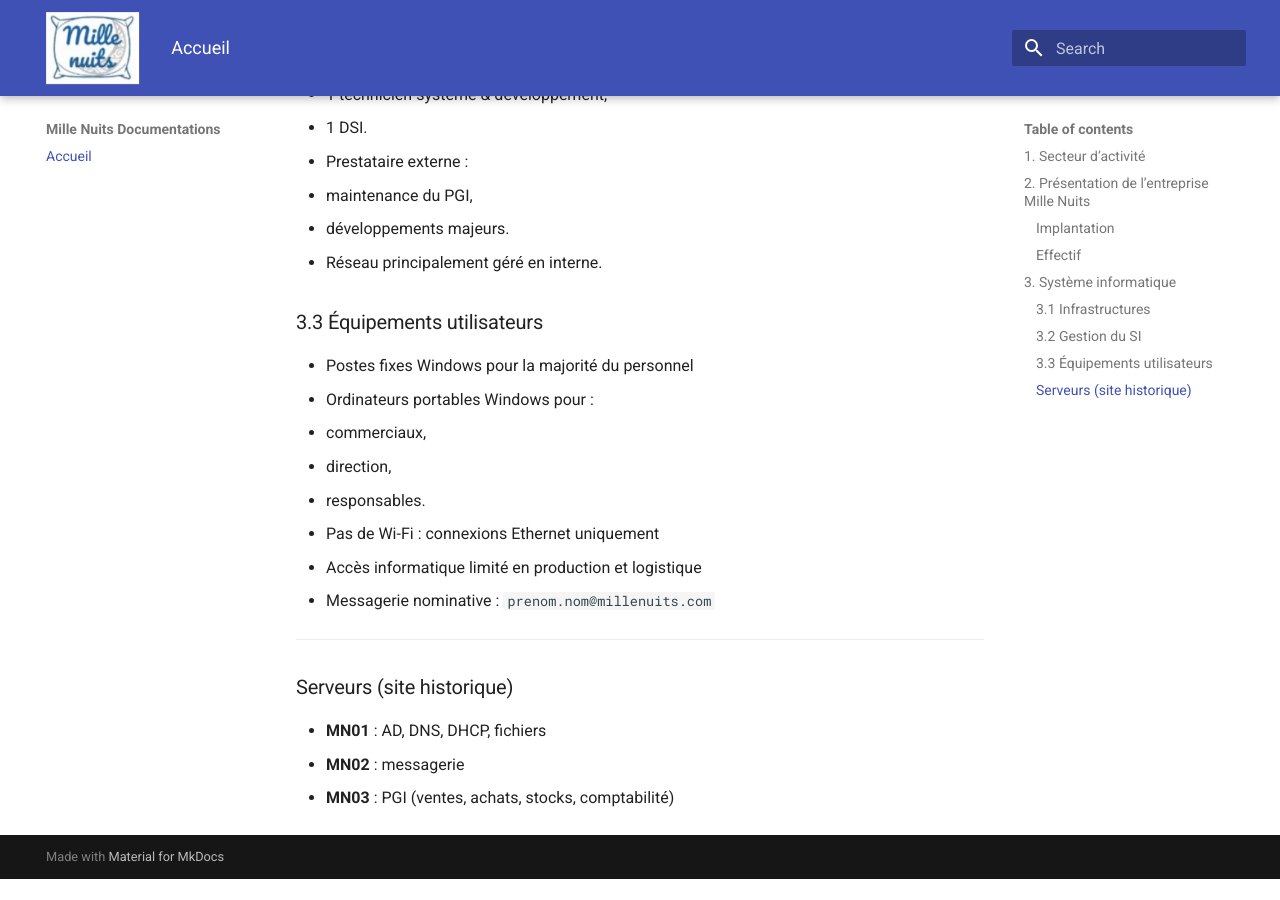
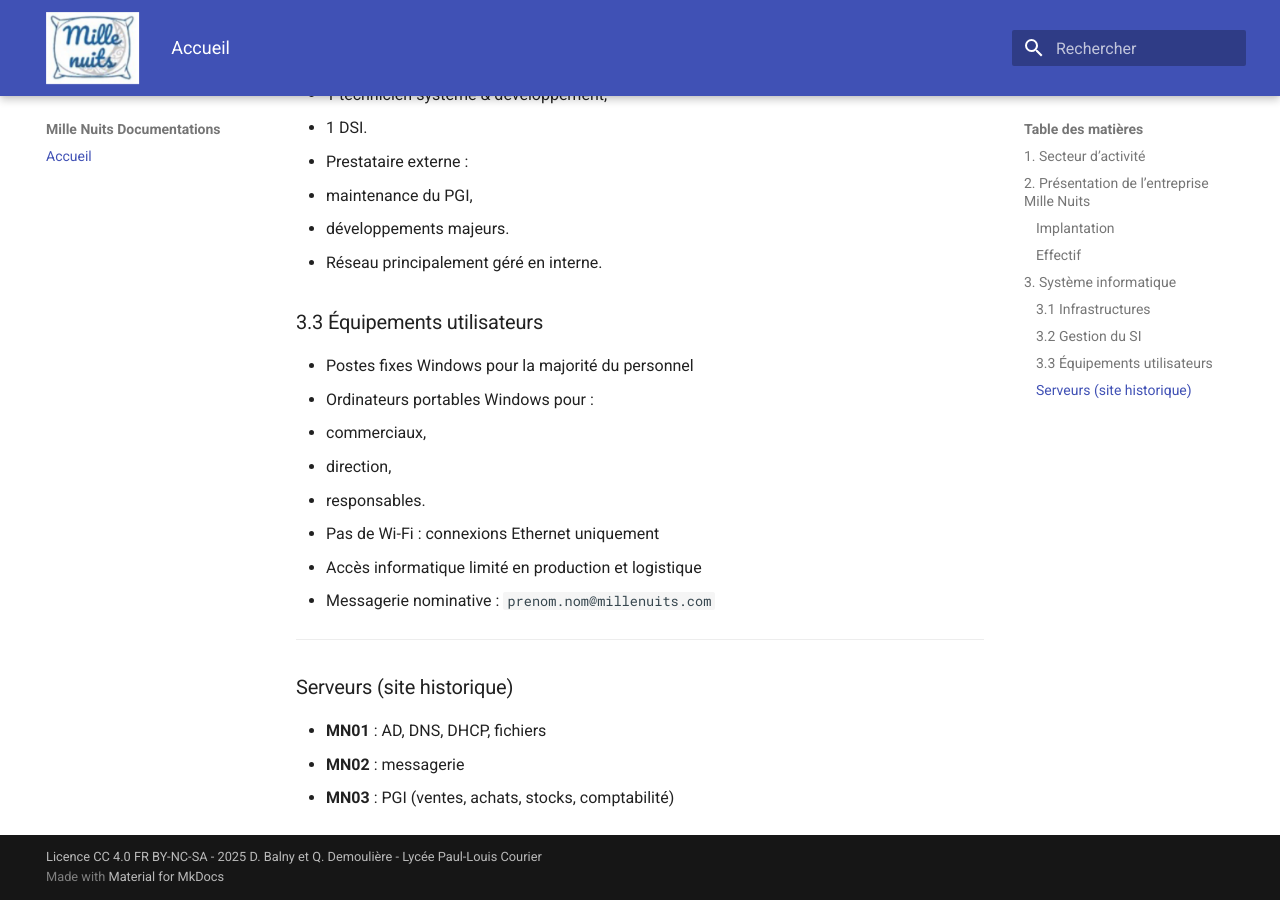
Before and after one commit to davidbalny/AP-SIO1-mille-nuits, an MkDocs documentation site: the page built from docs/index.md, in a window 1280 px wide and 900 px high, scrolled down 2125 px. Built offline with MkDocs 1.6.1 and Material for MkDocs 9.7.7, drawn with Linux system fonts in a browser that asks for light colours; before the commit the page ends 3004 px from its top, so only the background shows below that.

Commit message:
vault backup: 2026-02-02 12:30:50

```diff
--- a/mkdocs.yml
+++ b/mkdocs.yml
@@ -1,9 +1,33 @@
 site_name: Mille Nuits Documentations
 site_url: https://davidbalny.github.io/AP-SIO1-mille-nuits/
+copyright: Licence CC 4.0 FR BY-NC-SA - 2025 D. Balny et Q. Demoulière - Lycée Paul-Louis Courier
+
 theme:
   name: material
   logo: assets/logo-ap.png
+  language: fr
+
 extra_css:
   - assets/css/custom.css
+markdown_extensions:
+  - admonition
+  - tables
+  - footnotes
+  - pymdownx.details
+  - pymdownx.superfences:
+      custom_fences:
+        - name: mermaid
+          class: mermaid
+          format: !!python/name:pymdownx.superfences.fence_code_format
+  - attr_list
+  - md_in_html
+  - pymdownx.inlinehilite
+  - pymdownx.snippets
+  - pymdownx.highlight:
+      anchor_linenums: true
+      line_spans: __span
+      pygments_lang_class: true
+  - pymdownx.tabbed:
+      alternate_style: true
 nav:
   - Accueil: index.md
```
